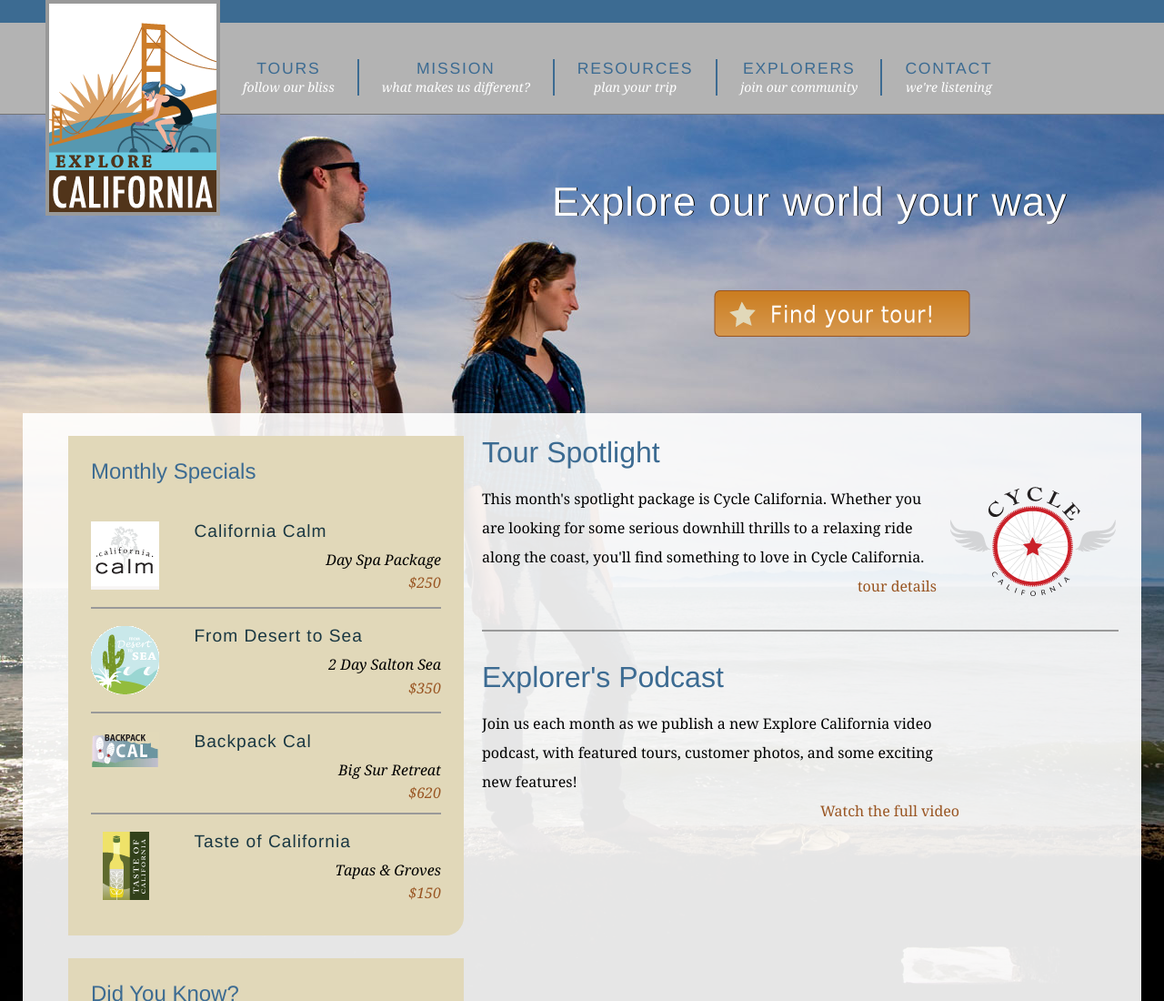
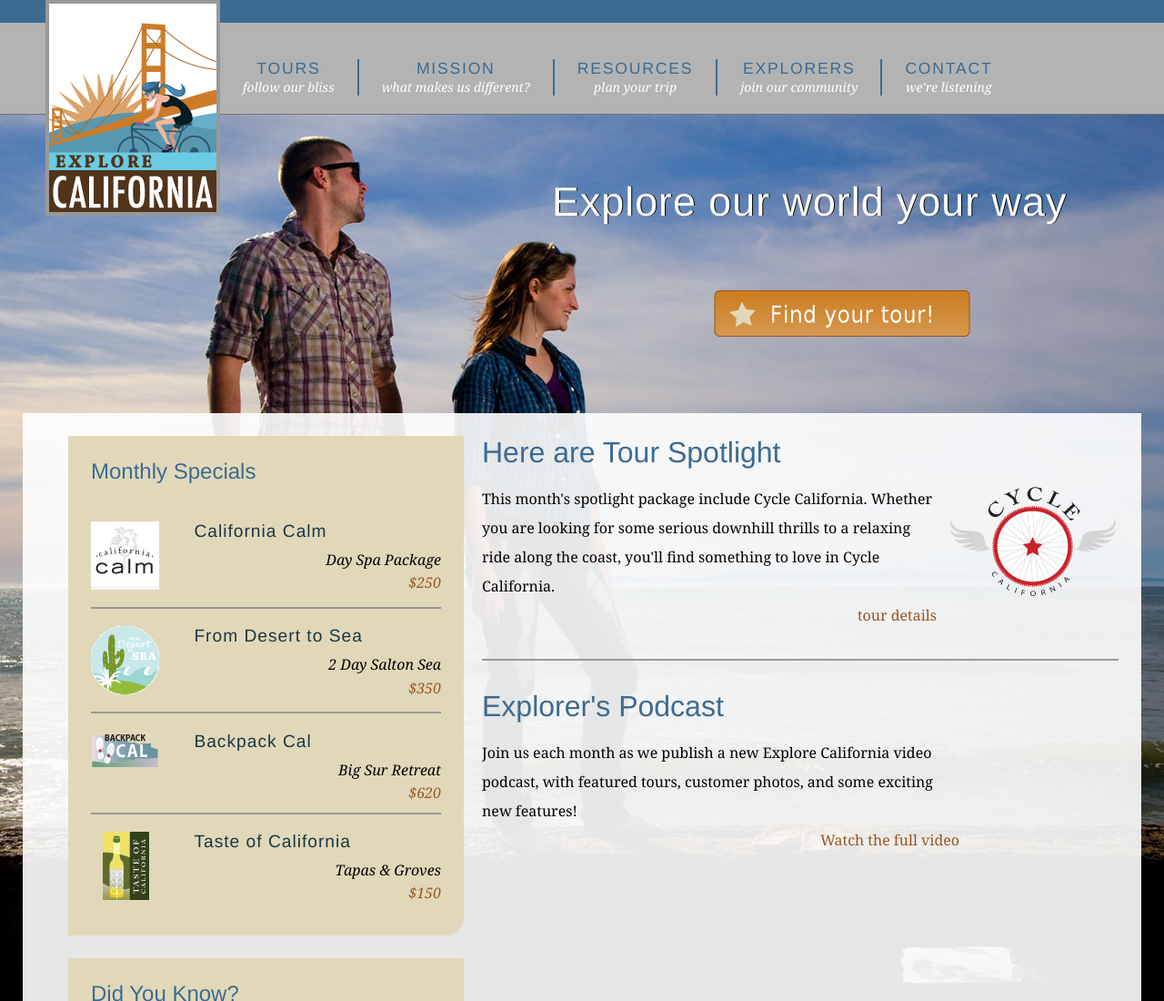
Before and after one commit to mo-html5/explore_cali, a plain HTML site: page index.html in a window 1280 px wide. Shown: the top 1100 px of the page at 91% size. Drawn offline with Linux system fonts and the light colour scheme.

Commit message:
additional text change on tours spotlight

```diff
--- a/index.html
+++ b/index.html
@@ -62,8 +62,8 @@
       <div id="contentWrapper">
         <div id="mainContent">
           <div id="mainArticle">
-            <h1>Tour Spotlight</h1>
-            <p class="spotlight">This month's spotlight package is Cycle California. Whether you are looking for some serious downhill thrills to a relaxing ride along the coast, you'll find something to love in Cycle California.<br /> <span class="accent"><a href="tours_cycle.html" title="Cycle California">tour details</a></span></p>
+            <h1>Here are Tour Spotlight</h1>
+            <p class="spotlight">This month's spotlight package include Cycle California. Whether you are looking for some serious downhill thrills to a relaxing ride along the coast, you'll find something to love in Cycle California.<br /> <span class="accent"><a href="tours_cycle.html" title="Cycle California">tour details</a></span></p>
 
             <h1>Explorer's Podcast</h1>
             <p class="videoText">Join us each month as we publish a new Explore California video podcast, with featured tours, customer photos, and some exciting new features!<span class="accent"><a href="explorers/video.html" title="Video Podcast">Watch the full video</a></span></p>
```
